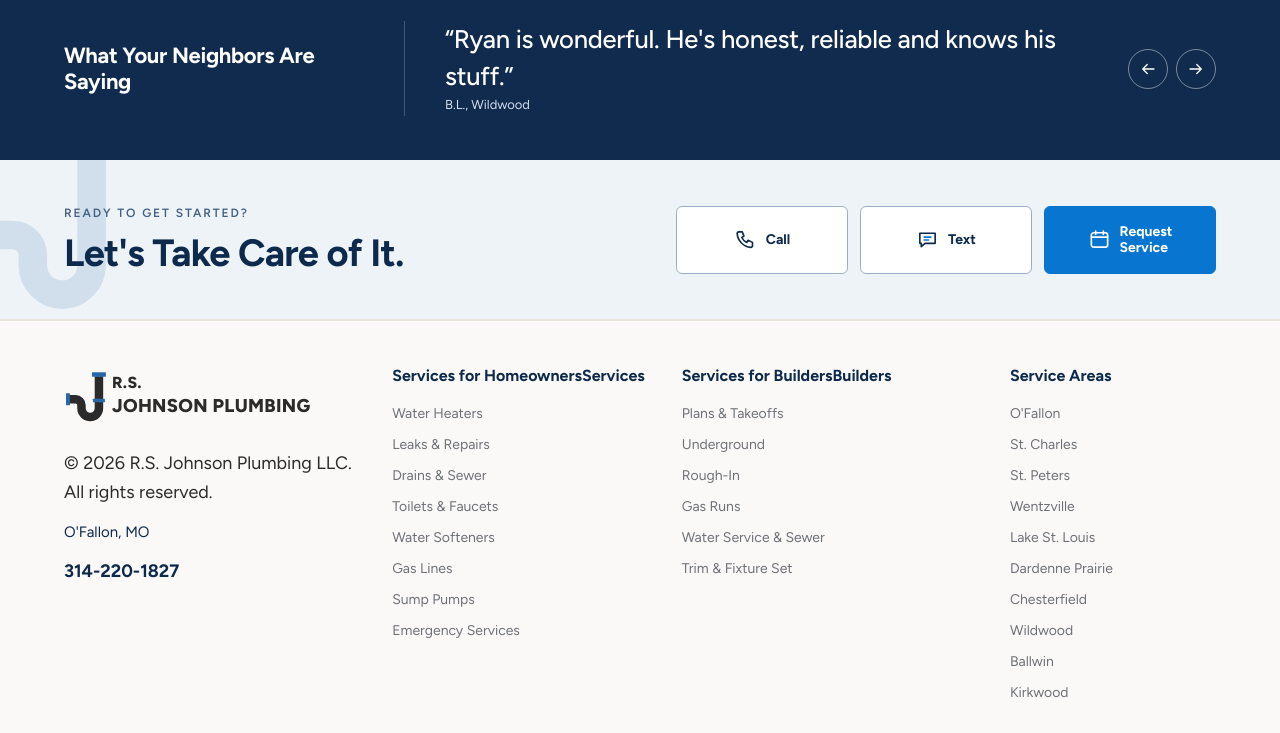
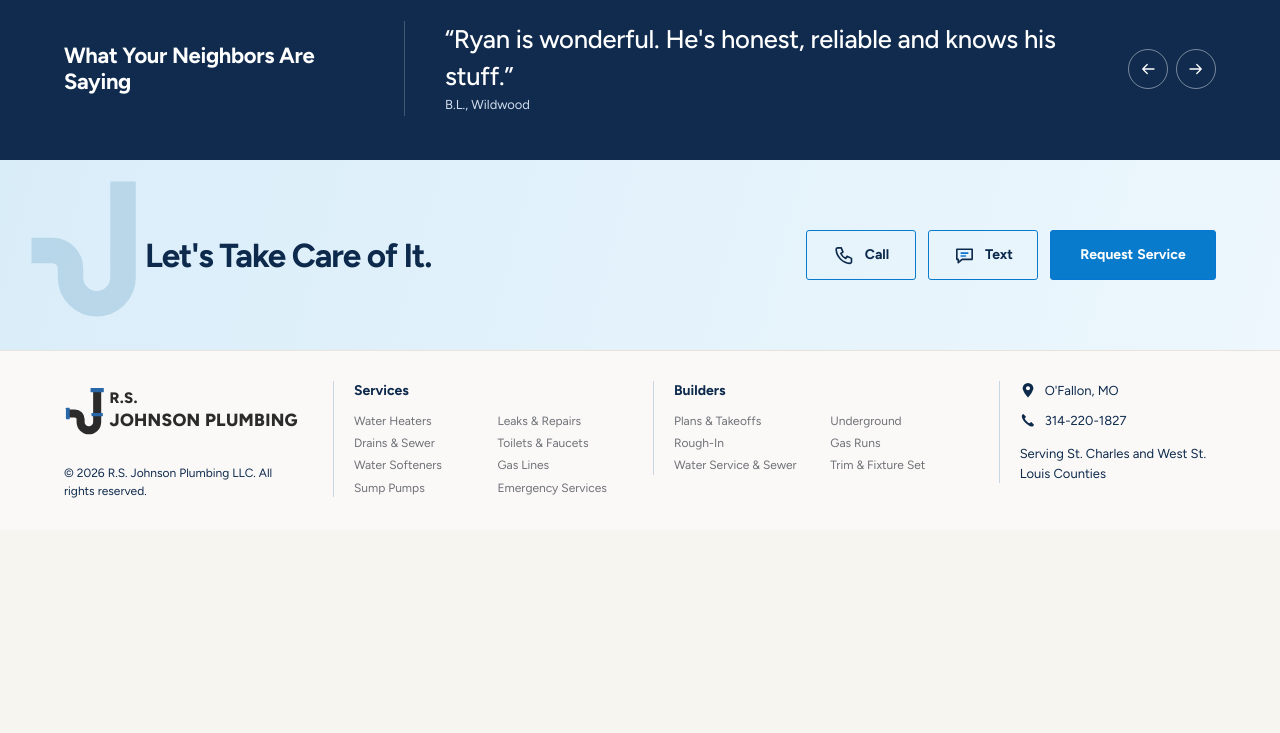
Before and after one commit to rs-johnson-plumbing/website, a Next.js app: page / in a window 1280 px wide. Shown: the part 1880-2613 px from the top of the page. After the commit the page ends 2410 px from the top, so only its background shows below. Built offline with nearby package versions, Linux system fonts and the light colour scheme.

Commit message:
Apply compact pale-blue contact band and reference footer to all desktop pages

```diff
--- a/src/styles/concept-two-page-polish.css
+++ b/src/styles/concept-two-page-polish.css
@@ -224,3 +224,32 @@
  .c2 .c2-footer-meta { grid-column:1/-1; margin-top:0; padding-top:20px; }
  .c2 .c2-footer-meta > span:not(:first-child) { display:none; }
 }
+
+/* Compact authority footer and closing band, shared across every desktop page. */
+.c2-footer-brand-legal,.c2-footer-desktop-details,.c2-footer-heading-desktop { display:none; }
+@media(min-width:1024px) {
+ .c2 .c2-footer-inner { grid-template-columns:minmax(190px,.95fr) minmax(0,1.15fr) minmax(0,1.25fr) minmax(170px,.85fr); gap:26px; padding-block:30px; }
+ .c2 .c2-footer-contact { gap:16px; }
+ .c2 .c2-footer-brand-legal { display:block; margin:0; max-width:230px; font-size:12px; line-height:1.5; color:var(--c2-navy); }
+ .c2 .c2-footer-contact .c2-footer-address,.c2 .c2-footer-contact .c2-footer-phone,.c2 .c2-footer-areas,.c2 .c2-footer-meta,.c2 .c2-footer-heading-phone { display:none; }
+ .c2 .c2-footer-heading-desktop { display:inline; }
+ .c2 .c2-footer-service-groups nav { padding-left:20px; border-left:1px solid #cad7e3; }
+ .c2 .c2-footer-service-groups h2 { font-size:14px; margin-bottom:12px; }
+ .c2 .c2-footer-service-groups ul { grid-template-columns:repeat(2,minmax(0,1fr)); gap:5px 14px; font-size:12px; line-height:1.45; }
+ .c2 .c2-footer-desktop-details { display:flex; flex-direction:column; grid-column:4; grid-row:1; gap:10px; padding-left:20px; border-left:1px solid #cad7e3; color:var(--c2-navy); font-size:13px; line-height:1.5; }
+ .c2 .c2-footer-desktop-details address,.c2 .c2-footer-desktop-details a { display:flex; align-items:center; gap:9px; font-style:normal; }
+ .c2 .c2-footer-desktop-details svg { width:16px; height:16px; flex:none; }
+ .c2 .c2-footer-desktop-details p { margin:4px 0 0; }
+ .c2 section.c2-final.c2-final { background:linear-gradient(105deg,#d9edf9,#edf7fd); border:0; padding-block:26px; overflow:hidden; position:relative; }
+ .c2 section.c2-final .c2-final-inner { display:flex; align-items:center; justify-content:space-between; gap:28px; position:relative; z-index:1; padding-left:145px; }
+ .c2 section.c2-final .c2-eyebrow { display:none; }
+ .c2 section.c2-final h2 { font-size:clamp(27px,2.6vw,38px); line-height:1.15; color:#0d2a4d; margin:0; letter-spacing:-.035em; }
+ .c2 section.c2-final .c2-final-mark { width:150px; height:180px; left:18px; top:50%; transform:translateY(-50%); opacity:.2; }
+ .c2 section.c2-final .c2-final-mark path { stroke:#347eaf; }
+ .c2 section.c2-final .c2-final-actions { display:grid; grid-template-columns:110px 110px 166px; width:auto; gap:12px; flex:none; }
+ .c2 section.c2-final .c2-final-actions .c2-btn { min-height:50px; padding:12px 15px; gap:9px; border:1px solid #087bcc; border-radius:3px; background:transparent; color:#0d2a4d; font-size:14px; }
+ .c2 section.c2-final .c2-final-actions .c2-btn:last-child { background:#087bcc; color:white; }
+ .c2 section.c2-final .c2-final-actions .c2-btn:hover { background:#d0e8f8; color:#0d2a4d; }
+ .c2 section.c2-final .c2-final-actions .c2-final-request>svg { display:none; }
+ .c2 section.c2-final .c2-final-request>span { display:flex; flex-direction:row; gap:4px; white-space:nowrap; }
+}
```
